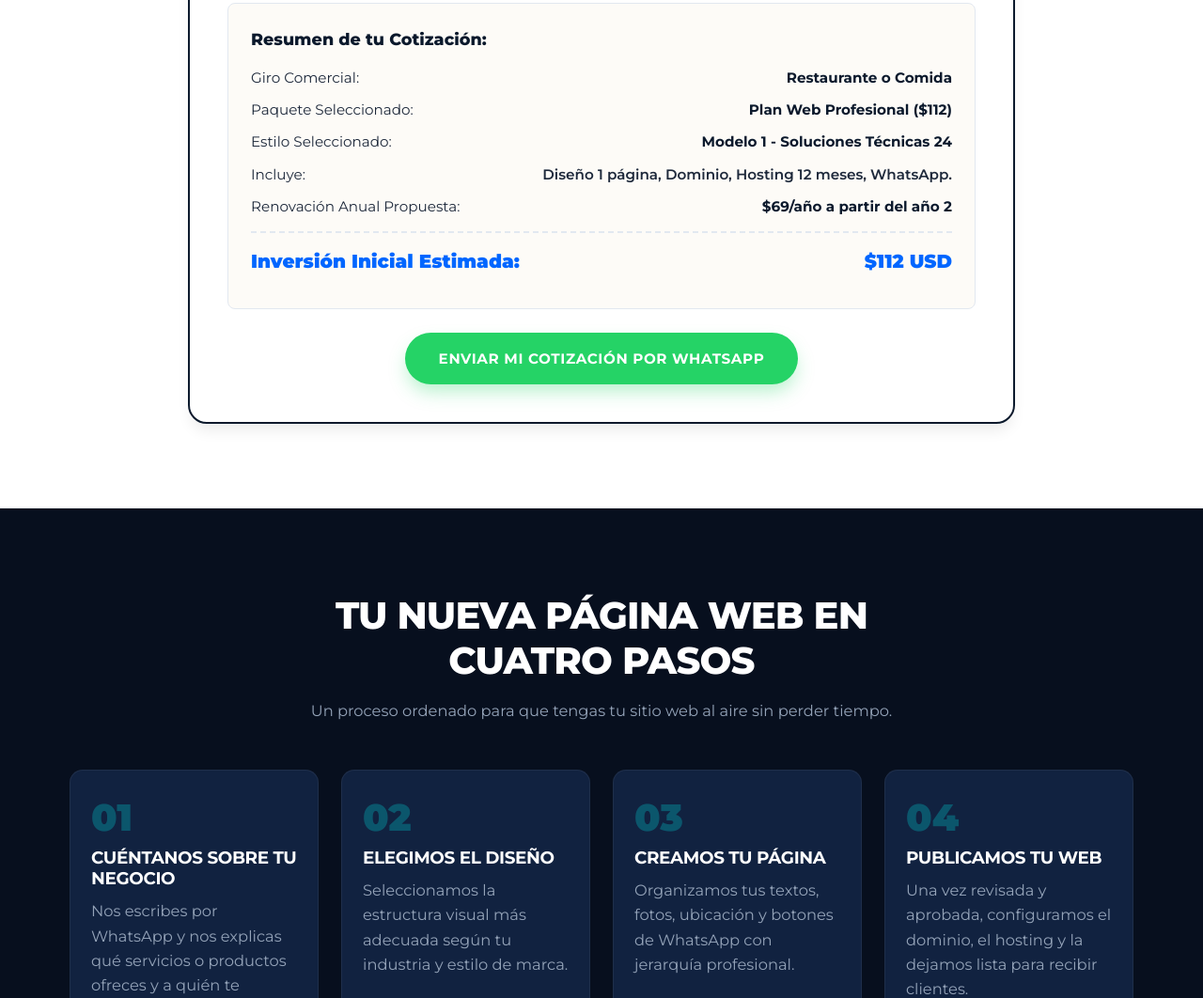
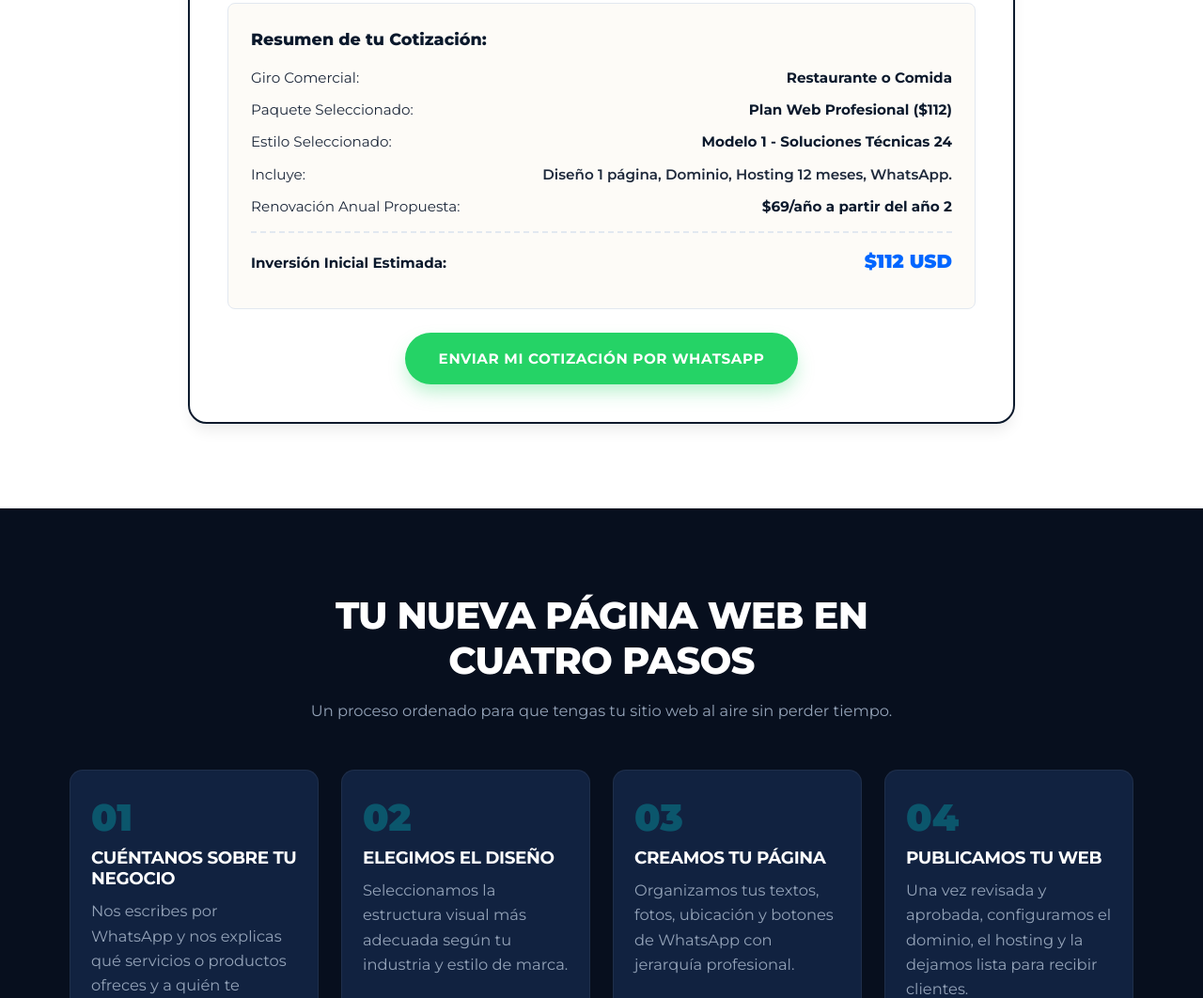
Before and after one commit to tumarcalocal-cmd/tu-marca-local, a plain HTML site: page index.html in a window 1280 px wide. Shown: the part 6779-7841 px from the top of the page at 94% size. Drawn offline with Linux system fonts and the light colour scheme.

Commit message:
Differentiate quote total label and value styling

```diff
--- a/index.html
+++ b/index.html
@@ -803,6 +803,11 @@
       font-size: 1.25rem;
       font-weight: 900;
       color: var(--color-electric);
+    }
+    .summary-total span:first-child {
+      font-size: 0.95rem;
+      font-weight: 700;
+      color: var(--color-navy);
     }
 
     /* ========================================================
```
